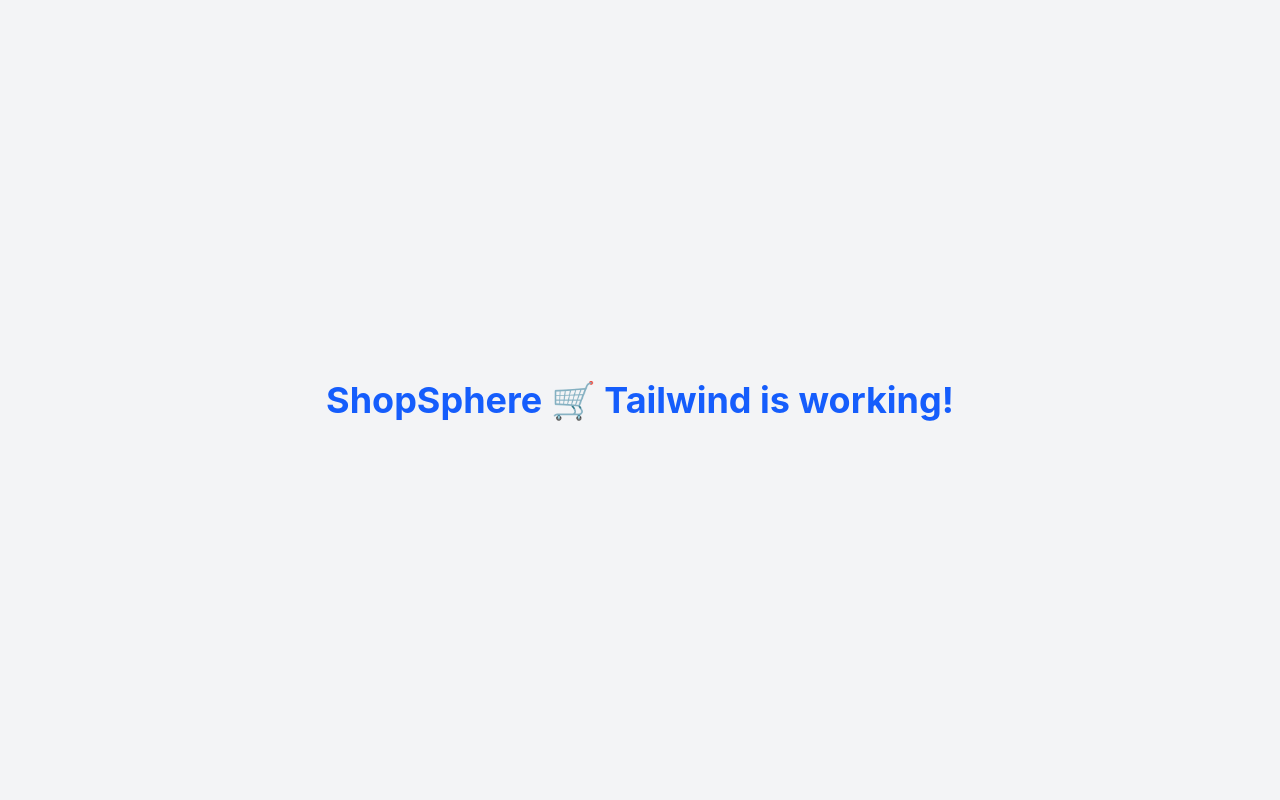
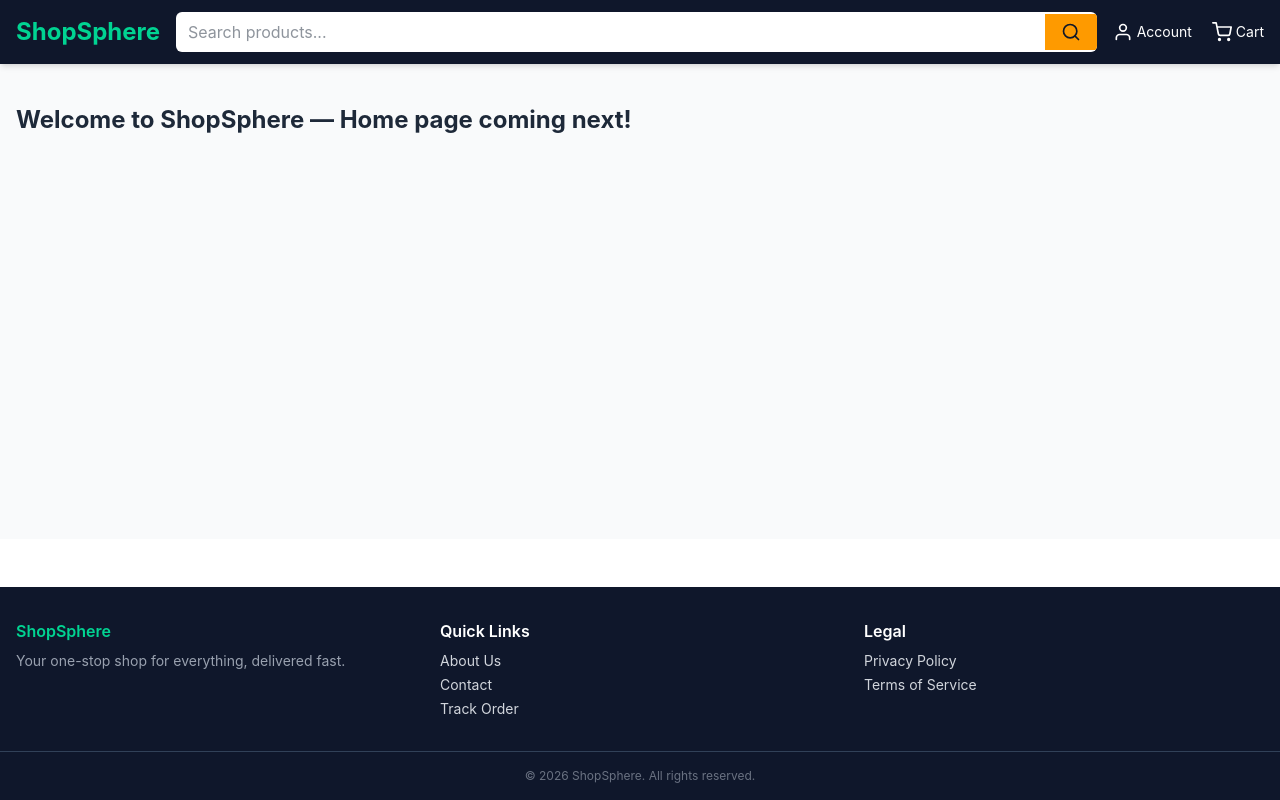
Before and after one commit to Yashnimbalkar/shopsphere, a React (Vite) app in the folder client/: page / in a window 1280 px wide. Built offline with nearby package versions, Linux system fonts and the light colour scheme.

Commit message:
feat: add Navbar and Footer components with Tailwind styling

```diff
--- a/client/src/App.jsx
+++ b/client/src/App.jsx
@@ -1,9 +1,18 @@
+import Navbar from './components/Navbar'
+import Footer from './components/Footer'
+
 function App() {
   return (
-    <div className="min-h-screen flex items-center justify-center bg-gray-100">
-      <h1 className="text-4xl font-bold text-blue-600">
-        ShopSphere 🛒 Tailwind is working!
-      </h1>
+    <div className="min-h-screen flex flex-col">
+      <Navbar />
+      <main className="flex-1 bg-gray-50">
+        <div className="max-w-7xl mx-auto px-4 py-10">
+          <h1 className="text-2xl font-bold text-gray-800">
+            Welcome to ShopSphere — Home page coming next!
+          </h1>
+        </div>
+      </main>
+      <Footer />
     </div>
   )
 }
--- /dev/null
+++ b/client/src/components/Footer.jsx
@@ -0,0 +1,34 @@
+function Footer() {
+  return (
+    <footer className="bg-slate-900 text-gray-300 mt-12">
+      <div className="max-w-7xl mx-auto px-4 py-8 grid grid-cols-1 sm:grid-cols-3 gap-6">
+        <div>
+          <h3 className="text-emerald-400 font-semibold mb-2">ShopSphere</h3>
+          <p className="text-sm text-gray-400">
+            Your one-stop shop for everything, delivered fast.
+          </p>
+        </div>
+        <div>
+          <h3 className="text-white font-semibold mb-2">Quick Links</h3>
+          <ul className="text-sm space-y-1">
+            <li><a href="/about" className="hover:text-emerald-400 transition-colors">About Us</a></li>
+            <li><a href="/contact" className="hover:text-emerald-400 transition-colors">Contact</a></li>
+            <li><a href="/orders" className="hover:text-emerald-400 transition-colors">Track Order</a></li>
+          </ul>
+        </div>
+        <div>
+          <h3 className="text-white font-semibold mb-2">Legal</h3>
+          <ul className="text-sm space-y-1">
+            <li><a href="/privacy" className="hover:text-emerald-400 transition-colors">Privacy Policy</a></li>
+            <li><a href="/terms" className="hover:text-emerald-400 transition-colors">Terms of Service</a></li>
+          </ul>
+        </div>
+      </div>
+      <div className="border-t border-slate-700 text-center text-xs text-gray-500 py-4">
+        © {new Date().getFullYear()} ShopSphere. All rights reserved.
+      </div>
+    </footer>
+  )
+}
+
+export default Footer
--- /dev/null
+++ b/client/src/components/Navbar.jsx
@@ -0,0 +1,43 @@
+import { FiSearch, FiShoppingCart, FiUser, FiMenu } from 'react-icons/fi'
+
+function Navbar() {
+  return (
+    <header className="sticky top-0 z-50 bg-slate-900 text-white shadow-md">
+      <div className="max-w-7xl mx-auto flex items-center gap-4 px-4 py-3">
+        {/* Logo */}
+        <a href="/" className="text-2xl font-bold text-emerald-400 whitespace-nowrap">
+          ShopSphere
+        </a>
+
+        {/* Search bar */}
+        <div className="flex-1 hidden md:flex items-center bg-white rounded-md overflow-hidden">
+          <input
+            type="text"
+            placeholder="Search products..."
+            className="flex-1 px-3 py-2 text-gray-800 outline-none"
+          />
+          <button className="bg-amber-500 hover:bg-amber-600 px-4 py-2 text-gray-900 transition-colors">
+            <FiSearch size={20} />
+          </button>
+        </div>
+
+        {/* Right icons */}
+        <div className="flex items-center gap-5 ml-auto">
+          <a href="/login" className="hidden sm:flex items-center gap-1 hover:text-emerald-400 transition-colors">
+            <FiUser size={20} />
+            <span className="text-sm">Account</span>
+          </a>
+          <a href="/cart" className="flex items-center gap-1 hover:text-emerald-400 transition-colors">
+            <FiShoppingCart size={20} />
+            <span className="text-sm hidden sm:inline">Cart</span>
+          </a>
+          <button className="md:hidden">
+            <FiMenu size={22} />
+          </button>
+        </div>
+      </div>
+    </header>
+  )
+}
+
+export default Navbar
```
